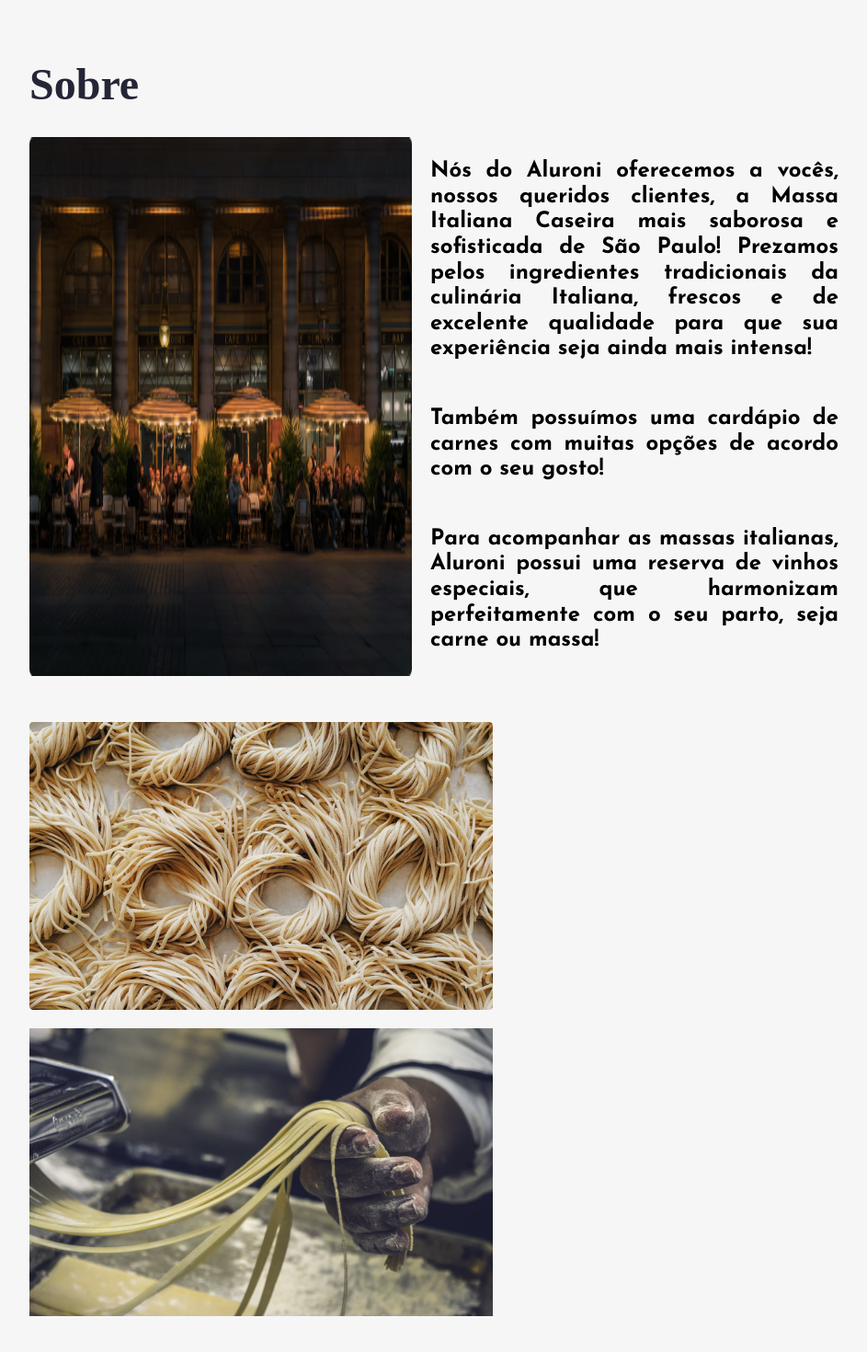
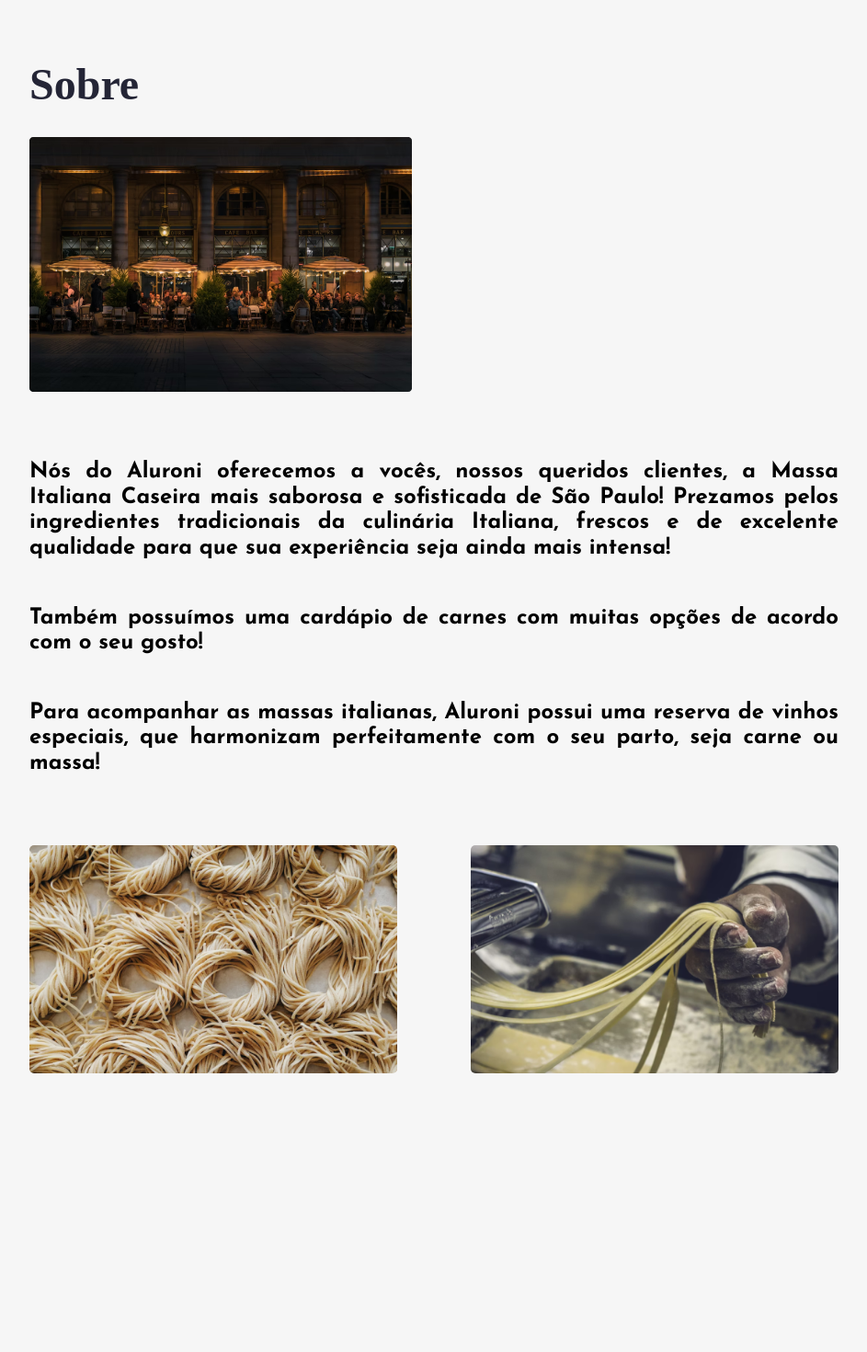
Before and after one commit to GuiBarbosa13/aluroni, a React (Create React App) app: page /sobre in a window 1280 px wide. Shown: the part 438-1908 px from the top of the page at 92% size, without its empty margins (168-1111 px from the left). After the commit the page ends 1659 px from the top, so only its background shows below. Built offline with nearby package versions, Linux system fonts and the light colour scheme; a web font is replaced by a local one.

Commit message:
ajustando página de sobre

```diff
--- a/src/pages/Sobre/Sobre.module.scss
+++ b/src/pages/Sobre/Sobre.module.scss
@@ -1,7 +1,11 @@
 .sobreNos {
+
   display: flex;
   gap: 20px;
   margin-bottom: 50px;
+  img{
+    max-height: 300px;
+  }
   &__texto {
     display: flex;
     flex-direction: column;
@@ -9,18 +13,22 @@
     font-size: 1.5rem;
     font-weight: bold;
     text-align: justify;
+
     p {
       font-family: 'Josefin Sans', sans-serif;
     }
   }
 }
+
 .imagens {
   display: flex;
   flex-wrap: wrap;
   gap: 20px;
   justify-content: space-between;
+
   &__imagem {
-      width: 600px;
+    width: 400px;
+
     img {
       border-radius: 5px;
       width: 100%;
--- a/src/pages/Sobre/index.tsx
+++ b/src/pages/Sobre/index.tsx
@@ -12,8 +12,9 @@ export default function Sobre() {
         Sobre
       </h3>
 
+      <img src={casa} alt='Casa Aluroni' className={styles.sobreNos}/>
+
       <div className={styles.sobreNos}>
-        <img src={casa} alt='Casa Aluroni' />
 
         <div className={styles.sobreNos__texto}>
           <p>
@@ -30,10 +31,11 @@ export default function Sobre() {
       </div>
 
       <div className={styles.imagens}>
-        {imagens.map((img, index) =>
-          <div key={index} className={styles.imagens}>
-            <img src={img} alt="Massa" />
-          </div>)}
+        {imagens.map((foto, index) =>
+          <div key={index} className={styles.imagens__imagem}>
+            <img src={foto} alt='Foto Massa' />
+          </div>
+        )}
       </div>
 
     </section>
```
Lines whose indentation alone changed are shown as unchanged.
